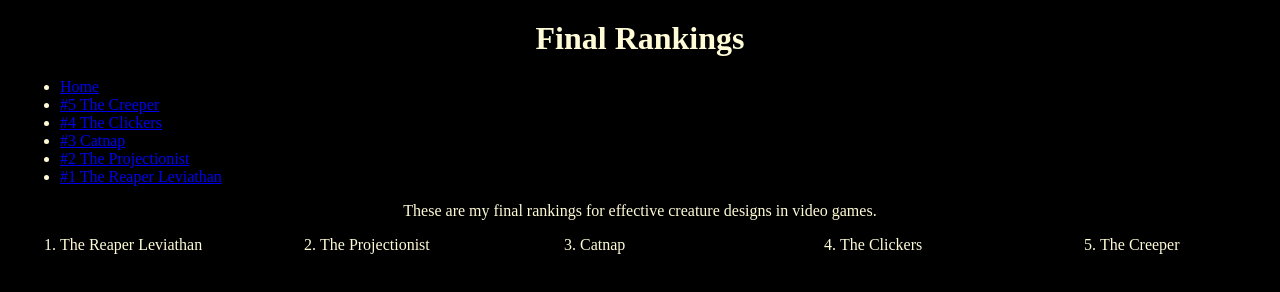
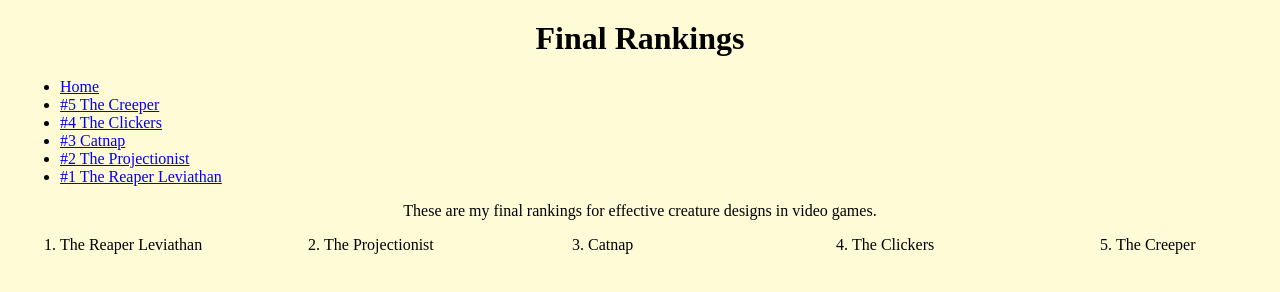
Before and after one commit to AbigailL221/SDEV153-rankings, a plain HTML site: page finalrankings.html in a window 1280 px wide. Drawn offline with Linux system fonts and the light colour scheme.

Commit message:
commit color and column gap

```diff
--- a/finalstyling.css
+++ b/finalstyling.css
@@ -1,7 +1,6 @@
 body {
     margin: 20px;
-    background: black;
-    color: #FFFBD7;
+    background: #FFFBD7;
 }
 h1 {
     text-align: center;
@@ -11,5 +10,5 @@ h2 {
 }
 ol {
     column-count: 5;
-    column-gap: 100px;
+    column-gap: 10%;
 }
```
